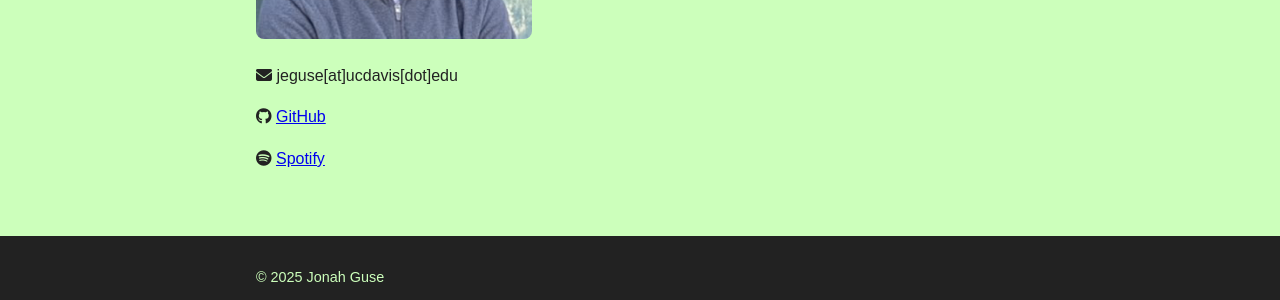
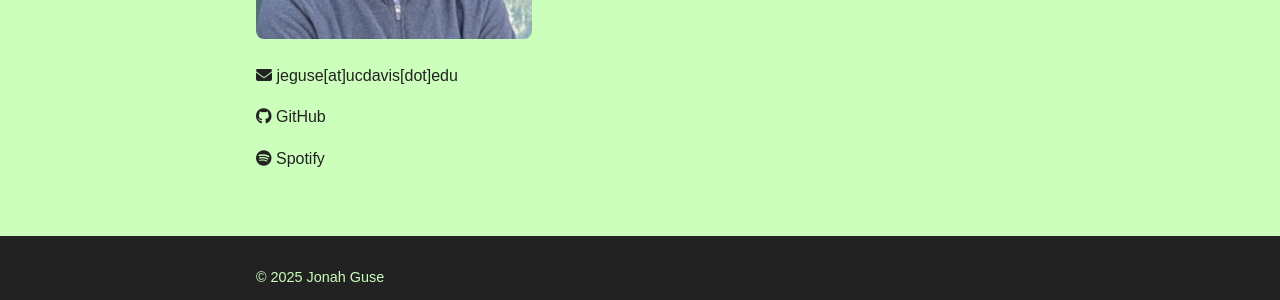
Before and after one commit to jeguse/jeguse.github.io, a Jekyll site: the page built from index.md, in a window 1280 px wide. Shown: the part 410-710 px from the top of the page. Built offline with Jekyll 4.4.1, drawn with Linux system fonts in a browser that asks for light colours; nearby versions of some CDN libraries.

Commit message:
Update main.css

```diff
--- a/assets/css/main.css
+++ b/assets/css/main.css
@@ -23,10 +23,43 @@
   background-color: #222;
 }
 
+.nav-inner {
+  max-width: 800px;
+  margin: 0 auto;
+  padding: 1rem 2rem;
+  display: flex;
+  align-items: center;
+  justify-content: space-between;
+}
+
+.nav-links {
+  list-style: none;
+  display: flex;
+  gap: 1rem;
+}
+
+.nav-links a {
+  color: inherit;
+  text-decoration: none;
+}
+
+.nav-links a:hover {
+  text-decoration: underline;
+}
+
 main {
   color: #222;
   background-color: #cfb;
   padding-bottom: 2rem;
+}
+
+main a {
+  color: inherit;
+  text-decoration: none;
+}
+
+main a:hover {
+  text-decoration: underline;
 }
 
 footer {
```
